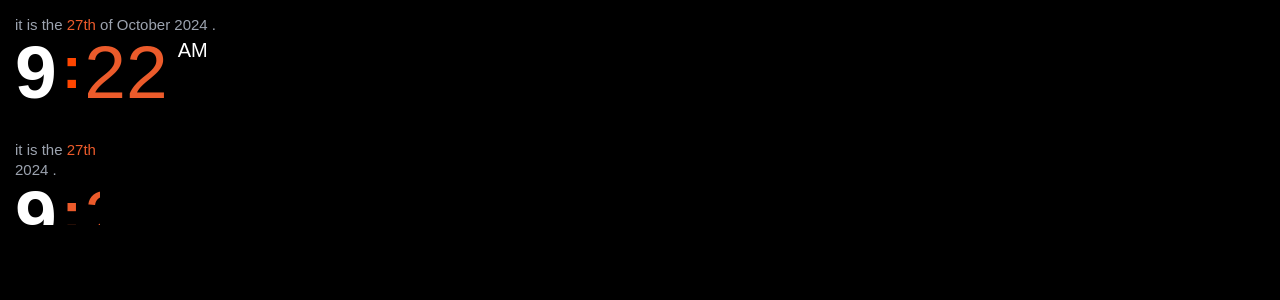
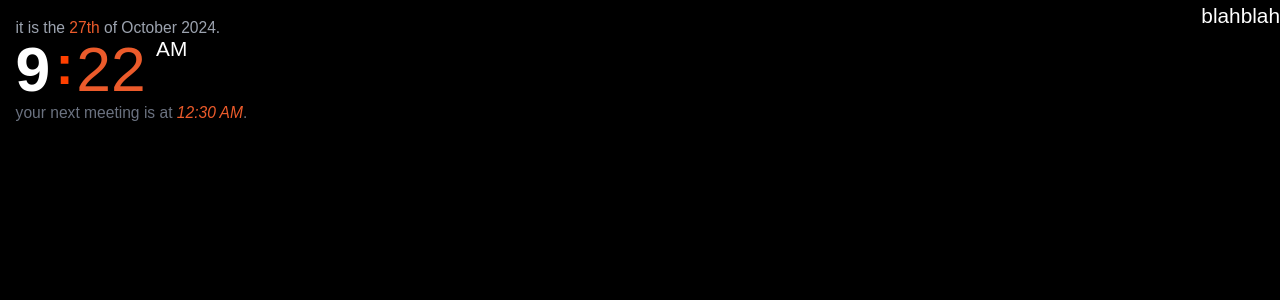
Before and after one commit to rsheasby/dashboard, a SvelteKit app in the folder web/: page / in a window 1280 px wide. Shown: the top 300 px of the page. Built offline with nearby package versions, Linux system fonts and the light colour scheme.

Commit message:
clock fancy zooming

```diff
--- a/web/package.json
+++ b/web/package.json
@@ -49,6 +49,6 @@
     "vite": "^5.0.3"
   },
   "dependencies": {
-    "@bybas/weather-icons": "^2.0.0"
+    "@lottiefiles/dotlottie-svelte": "^0.3.23"
   }
 }
--- a/web/src/app.css
+++ b/web/src/app.css
@@ -10,10 +10,12 @@
 
     --primary: var(--rabbit);
     --secondary: white;
+    --background: black;
+    interpolate-size: allow-keywords;
 }
 
 html {
-    font-size: 125%;
+    font-size: 130%;
 }
 
 body {
@@ -21,6 +23,8 @@ body {
     color: white;
     height: 100vh;
     width: 100vw;
+    background-color: var(--background);
+    overflow: hidden;
 }
 
 @keyframes rabbitPulse {
--- a/web/src/components/background.svelte
+++ /dev/null
@@ -1,9 +0,0 @@
-<script lang="ts">
-	import type { Snippet } from "svelte";
-
-    const {children} : {children: Snippet} = $props();
-</script>
-
-<div class="h-full w-full bg-black">
- {@render children?.()}
-</div>
--- a/web/src/components/clock.svelte
+++ b/web/src/components/clock.svelte
@@ -2,7 +2,7 @@
 	import { nthNumber } from '$lib/nthNumber';
     import { onMount } from 'svelte';
 
-    let {forceTime } : {forceTime?: Date, underText?: string} = $props();
+    let {forceTime, large, onclick} : {forceTime?: Date, large?: boolean, onclick?: () => void} = $props();
     let currentTime = $state(new Date());
     let pulsePlaying: boolean = $state(false);
 
@@ -23,7 +23,7 @@
             if (newTime.getSeconds() !== currentTime.getSeconds()) {
                 currentTime = newTime;
             }
-        }, 1000/60);
+        }, 200);
 
         return () => {
             clearInterval(intervalId);
@@ -66,7 +66,7 @@
         filter:saturate(100%);
     }
     50%, 60% {
-        filter:saturate(175%);
+        filter:saturate(200%);
     }
 }
 
@@ -80,26 +80,36 @@
     animation-duration: 1s;
     animation-iteration-count: infinite;
 }
+
+strong {
+    @apply text-primary font-medium;
+}
+
+em {
+    @apply text-primary font-light;
+}
 </style>
 
-<div class="p-3 w-fit">
-    <div class="flex flex-row font-extralight text-xs text-gray-400">
-        <div class="contents">it is the</div>
-        <div class="contents text-primary font-medium">{day}</div>
-        <div class="contents">of</div>
-        <div class="contents font-light">{month}</div>
-        <div class="contents font-light">{year}</div>
-        <div class="contents">.</div>
+<!-- svelte-ignore a11y_click_events_have_key_events -->
+<!-- svelte-ignore a11y_no_static_element_interactions -->
+<div class="p-3 w-fit" {onclick}>
+    <div class="font-light text-xs text-gray-400">
+    it is the <strong>{day}</strong> of {month} {year}.
     </div>
-    <div class="flex flex-row justify-center gap-2">
+    <div class="flex flex-row justify-center gap-2 leading-none">
         <!-- <div class="flex-1"></div> -->
-        <div class="text-6xl flex flex-row gap-0.5">
-            <div class="font-bold mr-0.5">{hours}</div>
-            <div class="relative top-[3px] text-5xl font-bold text-rabbit fancy-pulse" class:playing={pulsePlaying}>:</div>
-            <div class="text-primary font-thin">{minutes}</div>
+        <div class="flex flex-row gap-0.5">
+            <div class="text-6xl font-bold mr-0.5">{hours}</div>
+            <div class="text-5xl font-bold text-rabbit fancy-pulse" class:playing={pulsePlaying}>:</div>
+            <div class="text-6xl text-primary font-thin">{minutes}</div>
             <!-- <div class="relative top-[3px] text-5xl font-bold text-rabbit fancy-pulse" class:playing={pulsePlaying}>:</div>
             <div class="text-primary font-thin">{seconds}</div> -->
         </div>
-        <div class="flex-1 text-base" class:self-end={ampm === 'PM'}>{ampm}</div>
+        <div class="flex-1 text-md" class:self-end={ampm === 'PM'}>{ampm}</div>
+    </div>
+    <div class="font-extralight text-xs text-gray-500">
+        <!-- you have a meeting in <strong class="animate-pulse">10</strong> minutes. -->
+        your next meeting is at <em>12:30 AM</em>.
+        <!-- your next meeting is in <em>two hours</em>. -->
     </div>
 </div>
--- a/web/src/components/weather.svelte
+++ b/web/src/components/weather.svelte
@@ -1,5 +1,10 @@
 <script lang="ts">
 	import WeatherIcon from './weatherIcon.svelte';
+
+    const { right }: {right?: boolean} = $props();
 </script>
 
-<WeatherIcon selectedIcon="clear-day"/>
+<div class="w-min h-min" class:justify-self-end={right}>
+    blahblah
+    <!-- <WeatherIcon selectedIcon="drizzle"/> -->
+</div>
--- a/web/src/components/weatherIcon.svelte
+++ b/web/src/components/weatherIcon.svelte
@@ -1,15 +1,41 @@
 <script lang="ts">
+	import { DotLottieSvelte } from '@lottiefiles/dotlottie-svelte';
 	const { selectedIcon } = $props();
 
-	const weatherIcons: Record<string, string> = import.meta.glob('/node_modules/@bybas/weather-icons/production/fill/all/*.svg', {
+	const weatherIcons: Record<string, string> = import.meta.glob(
+		'/node_modules/@lxg/weather-icons/production/fill/lottie/*.json',
+		{
 			query: 'url',
 			eager: true
-	});
+		}
+	);
 	import { onMount } from 'svelte';
 	onMount(() => {
 		console.log(weatherIcons);
 	});
 
-	let selectedIconPath: string = $state(`/node_modules/@bybas/weather-icons/production/fill/all/${selectedIcon}.svg`);
+	let selectedIconPath: string = $state(
+		`/node_modules/@lxg/weather-icons/production/fill/lottie/${selectedIcon}.json`
+	);
 </script>
-<object data={`${selectedIconPath}`} class="h-20 w-20"></object>
+
+<div id="weather-container" class="relative h-fit w-fit">
+	<!-- svelte-ignore a11y_missing_attribute -->
+	<DotLottieSvelte src={selectedIconPath} loop autoplay />
+</div>
+
+<style>
+	/* #weather-icon {
+		filter: grayscale(100%);
+	}
+
+	#weather-container:before {
+		content: '';
+		width: 100%;
+		height: 100%;
+		background-color: var(--primary);
+		z-index: 1;
+		position: absolute;
+		mix-blend-mode: multiply;
+	} */
+</style>
--- a/web/src/routes/page.svelte
+++ b/web/src/routes/page.svelte
@@ -1,12 +1,60 @@
-<script>
+<script lang="ts">
 	import Clock from '@components/clock.svelte';
-	import Background from '@components/background.svelte';
 	import Weather from '@components/weather.svelte';
+
+	type View = 'overview' | 'clock' | 'weather';
+	let currentView = $state<View>('overview');
+	let clockShown: boolean = $derived(currentView === 'overview' || currentView === 'clock');
+	let weatherShown: boolean = $derived(currentView === 'overview' || currentView === 'weather');
+
+	const toggleClock = () => {
+		if (currentView === 'clock') {
+			currentView = 'overview';
+		} else {
+			currentView = 'clock';
+		}
+	};
 </script>
 
-<Background>
-	<div class="grid">
-		<Clock />
-        <Weather />
+<div
+	class="grid-overview grid h-full w-full place-content-between transition-zoom"
+	class:grid-clock={currentView === 'clock'}
+>
+	<div
+		id="clock"
+		class="h-full flex justify-center items-center"
+		hidden={!clockShown}
+	>
+        <div class="transition-zoom {currentView === 'clock' ? '' : 'w-full h-full'}"
+		class:text-3xl={currentView === 'clock'}
+        >
+            <Clock onclick={toggleClock} />
+        </div>
 	</div>
-</Background>
+	<div id="weather">
+		<Weather right />
+	</div>
+</div>
+
+<style>
+	.grid-overview {
+		grid-template-columns: 50% 50%;
+		grid-template-rows: 50% 50%;
+	}
+	.grid-clock {
+		grid-template-columns: 100% 0;
+		grid-template-rows: 100% 0;
+	}
+
+    .transition-zoom {
+		transition-duration: 0.5s;
+        transition-delay: 0;
+    }
+
+	#clock {
+		/* grid-area: clock; */
+	}
+	#weather {
+		/* grid-area: weather; */
+	}
+</style>
--- a/web/tailwind.config.ts
+++ b/web/tailwind.config.ts
@@ -14,6 +14,50 @@ export default {
         'rabbit': 'var(--rabbit)',
         'rabbit-dark': 'var(--rabbit-dark)',
       },
+      fontSize: {
+        xs: '0.75em' /* 12px */,
+        sm: '0.875em' /* 14px */,
+        md: '1em' /* 16px */,
+        lg: '1.125em' /* 18px */,
+        xl: '1.25em' /* 20px */,
+        '2xl': '1.5em' /* 24px */,
+        '3xl': '1.875em' /* 30px */,
+        '4xl': '2.25em' /* 36px */,
+        '5xl': '2.625em' /* 42px */,
+        '6xl': '3em' /* 48px */,
+      },
+      spacing: {
+        0: '0em',
+        1: '0.25em',
+        2: '0.5em',
+        3: '0.75em',
+        4: '1em',
+        5: '1.25em',
+        6: '1.5em',
+        7: '1.75em',
+        8: '2em',
+        9: '2.25em',
+        10: '2.5em',
+        11: '2.75em',
+        12: '3em',
+        14: '3.5em',
+        16: '4em',
+        20: '5em',
+        24: '6em',
+        28: '7em',
+        32: '8em',
+        36: '9em',
+        40: '10em',
+        44: '11em',
+        48: '12em',
+        52: '13em',
+        56: '14em',
+        60: '15em',
+        64: '16em',
+        72: '18em',
+        80: '20em',
+        96: '24em',
+      },
     }
   },
 
```
Also changed, not shown: 2 other files (tests, documents, lock files or other folders). Lines whose indentation alone changed are shown as unchanged.
